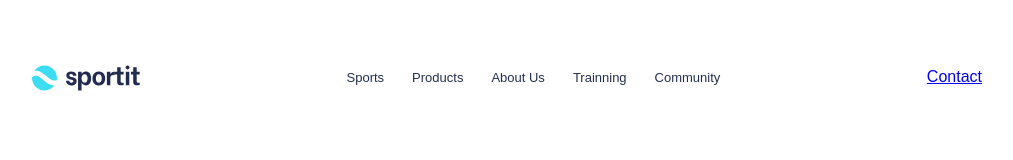
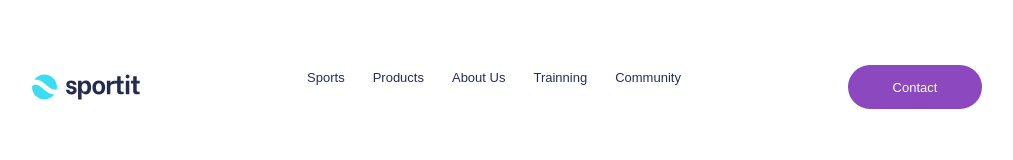
Before and after one commit to MrLapa/responsive-web-design-landing, a website built with Vite: page index.html in a window 1280 px wide. Shown: the whole page, without its empty margins (133-1146 px from the left). Built offline with nearby package versions, Linux system fonts and the light colour scheme.

Commit message:
Add style to link-button

```diff
--- a/style.css
+++ b/style.css
@@ -14,7 +14,10 @@
 
   --size-10: 0.625rem;
   --size-28: 1.75rem;
+  --size-44: 2.75rem;
+  --size-50: 3.125rem;
   --size-65: 4.063rem;
+  --size-134: 8.375rem;
   --size-165: 10.313rem;
 }
 
@@ -124,3 +127,23 @@ header nav a:visited {
 header nav a:active {
   color: var(--color-active-link);
 }
+
+.link-button {
+  width: var(--size-134);
+  height: var(--size-44);
+  padding: var(--size-10);
+  border-radius: var(--size-50);
+  display: flex;
+  justify-content: center;
+  align-items: center;
+  color: var(--color-white);
+  background-color: var(--color-purple);
+  font-size: var(--fs-13);
+  font-weight: var(--fw-semi-bold);
+  line-height: normal;
+}
+
+.link-button:link,
+.link-button:visited {
+  text-decoration: none;
+}
```
